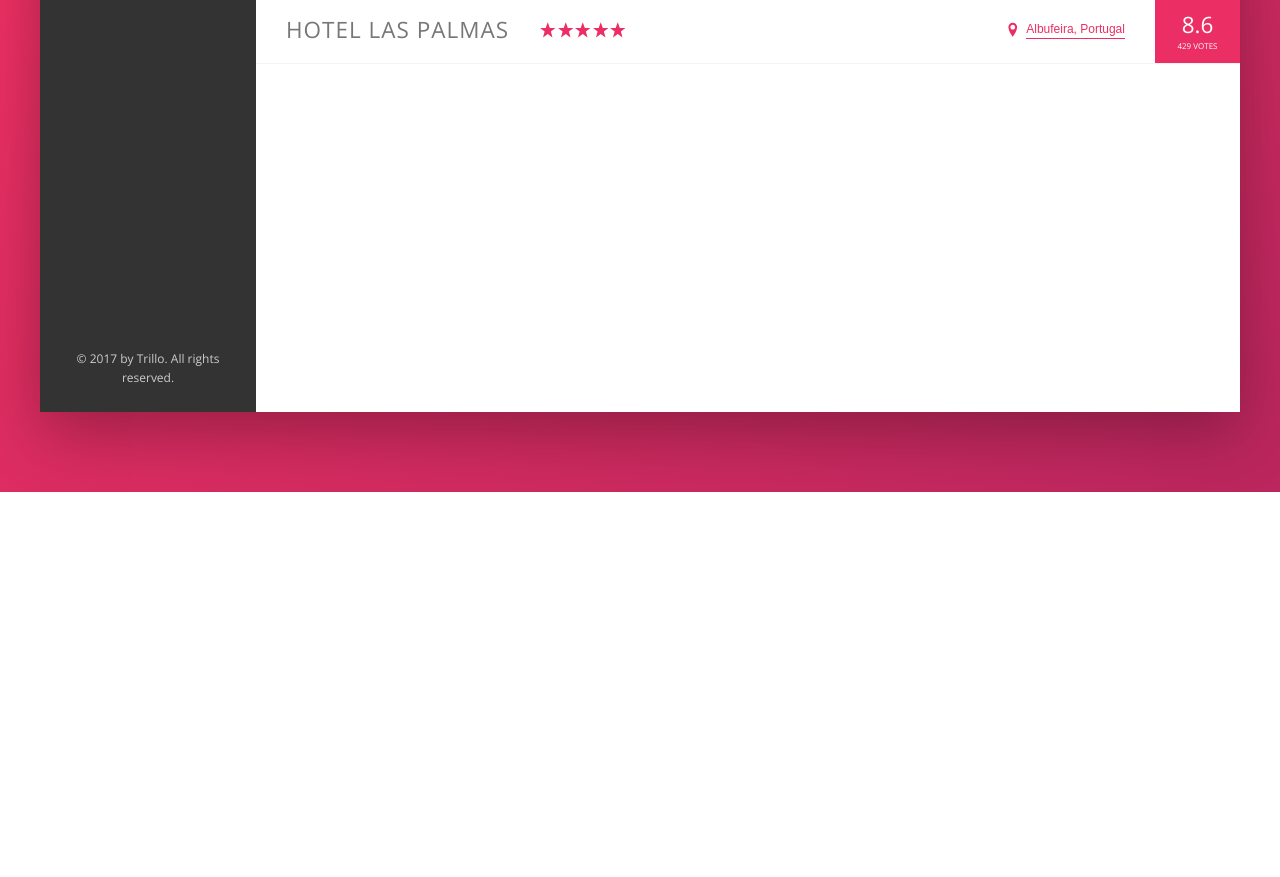
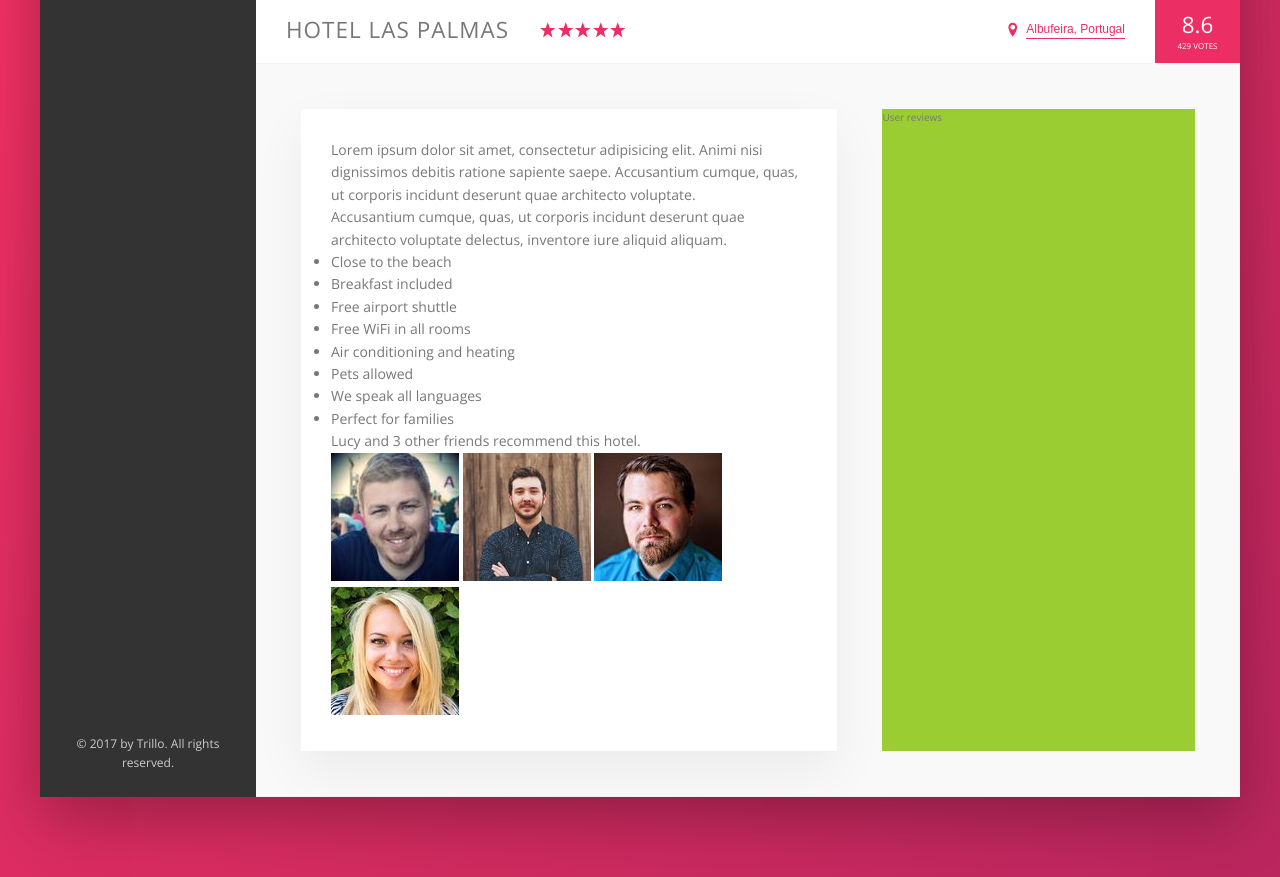
Before and after one commit to Lavertis/advanced-css-and-sass-course, a website: page Trillo/index.html in a window 1280 px wide. Shown: the part 538-1415 px from the top of the page. Before the commit the page ends 1030 px from the top, so only its background shows below. Drawn offline with nearby package versions, Linux system fonts and the light colour scheme.

Commit message:
Section 7: Lecture 82

```diff
--- a/Trillo/index.html
+++ b/Trillo/index.html
@@ -159,6 +159,48 @@
               <div class="overview__rating-count">429 votes</div>
             </div>
           </div>
+
+          <div class="detail">
+            <div class="description">
+              <p class="paragraph">
+                Lorem ipsum dolor sit amet, consectetur adipisicing elit. Animi
+                nisi dignissimos debitis ratione sapiente saepe. Accusantium
+                cumque, quas, ut corporis incidunt deserunt quae architecto
+                voluptate.
+              </p>
+
+              <p class="paragraph">
+                Accusantium cumque, quas, ut corporis incidunt deserunt quae
+                architecto voluptate delectus, inventore iure aliquid aliquam.
+              </p>
+
+              <ul class="list">
+                <li class="list__item">Close to the beach</li>
+                <li class="list__item">Breakfast included</li>
+                <li class="list__item">Free airport shuttle</li>
+                <li class="list__item">Free WiFi in all rooms</li>
+                <li class="list__item">Air conditioning and heating</li>
+                <li class="list__item">Pets allowed</li>
+                <li class="list__item">We speak all languages</li>
+                <li class="list__item">Perfect for families</li>
+              </ul>
+
+              <div class="recommend">
+                <p class="recommend_count">
+                  Lucy and 3 other friends recommend this hotel.
+                </p>
+
+                <div class="recommend__friends">
+                  <img src="img/user-3.jpg" alt="Friend 1" class="recommend__photo">
+                  <img src="img/user-4.jpg" alt="Friend 2" class="recommend__photo">
+                  <img src="img/user-5.jpg" alt="Friend 3" class="recommend__photo">
+                  <img src="img/user-6.jpg" alt="Friend 4" class="recommend__photo">
+                </div>
+              </div>
+            </div>
+
+            <div class="user-reviews">User reviews</div>
+          </div>
         </main>
       </div>
     </div>
--- a/Trillo/sass/_base.scss
+++ b/Trillo/sass/_base.scss
@@ -30,7 +30,10 @@
   --color-grey-dark-2: #777;
   --color-grey-dark-3: #999;
 
-  --shadow-dark: 0 2rem 6rem rgba(0, 0, 0, 0.3);
+  --shadow-dark: 0 2rem 6rem rgba(0,0,0, 0.3);
+  --shadow-light: 0 2rem 5rem rgba(0,0,0, 0.06);
+
+  --line: 1px solid var(--color-grey-light-2);
 }
 
 * {
--- a/Trillo/sass/_components.scss
+++ b/Trillo/sass/_components.scss
@@ -201,7 +201,7 @@
 .overview {
   display: flex;
   align-items: center;
-  border-bottom: 1px solid var(--color-grey-light-2);
+  border-bottom: var(--line);
 
   &__heading {
     font-size: 2.25rem;
--- a/Trillo/sass/_layout.scss
+++ b/Trillo/sass/_layout.scss
@@ -11,7 +11,7 @@
   font-size: 1.4rem;
   height: 7rem;
   background-color: white;
-  border-bottom: 1px solid var(--color-grey-light-2);
+  border-bottom: var(--line);
 
   display: flex;
   justify-content: space-between;
@@ -33,9 +33,26 @@
 
 .hotel-view {
   background-color: white;
-
-  // TODO REMOVE AFTER TESTING
-  height: 80rem;
-
   flex: 1;
 }
+
+.detail {
+  display: flex;
+  padding: 4.5rem;
+  background-color: var(--color-grey-light-1);
+  border-bottom: var(--line);
+}
+
+.description {
+  font-size: 1.4rem;
+  background-color: white;
+  box-shadow: var(--shadow-light);
+  padding: 3rem;
+  flex: 0 0 60%;
+  margin-right: 4.5rem;
+}
+
+.user-reviews {
+  background-color: yellowgreen;
+  flex: 1;
+}
```
Also changed, not shown: Trillo/css/main.css.
